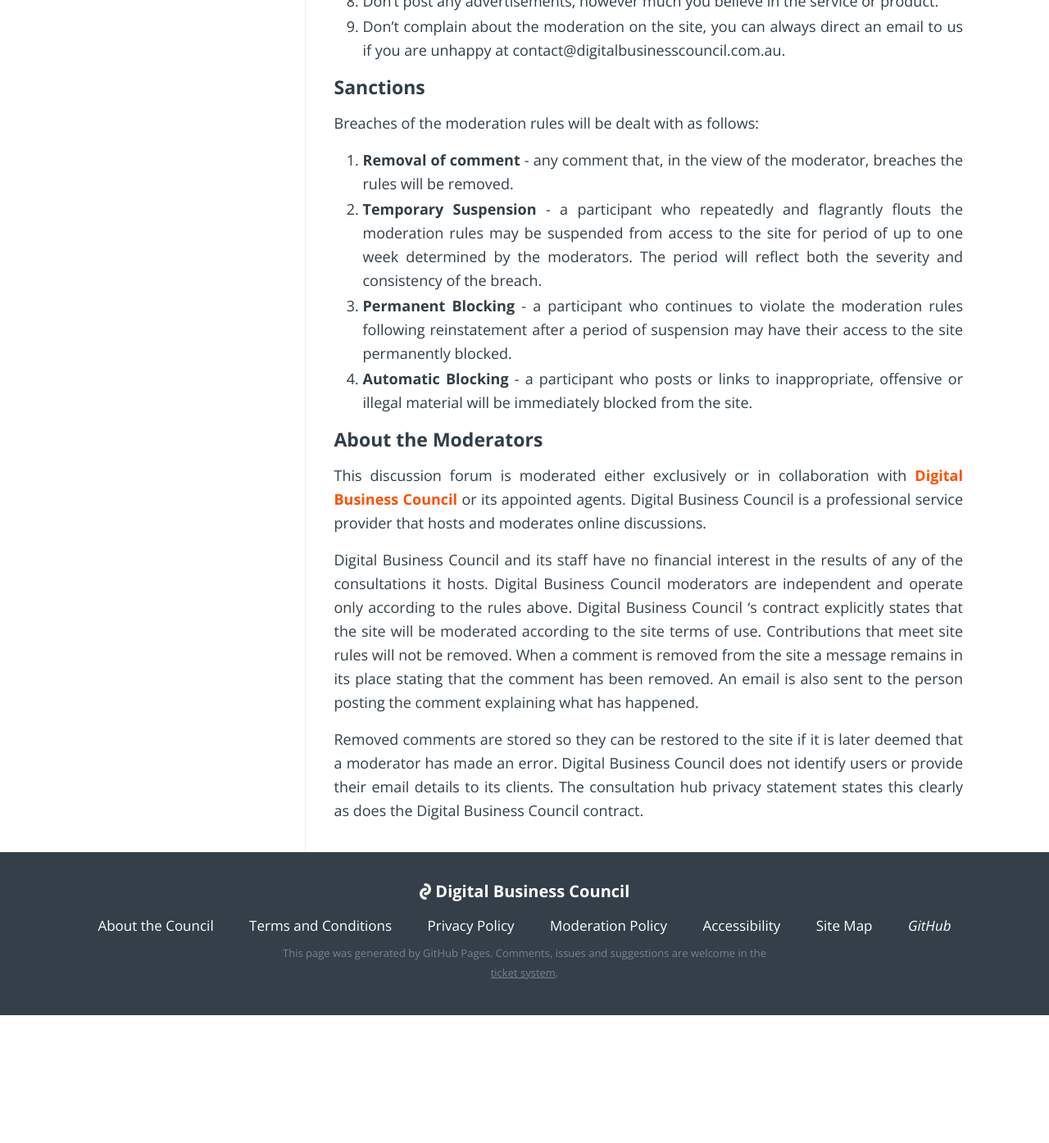
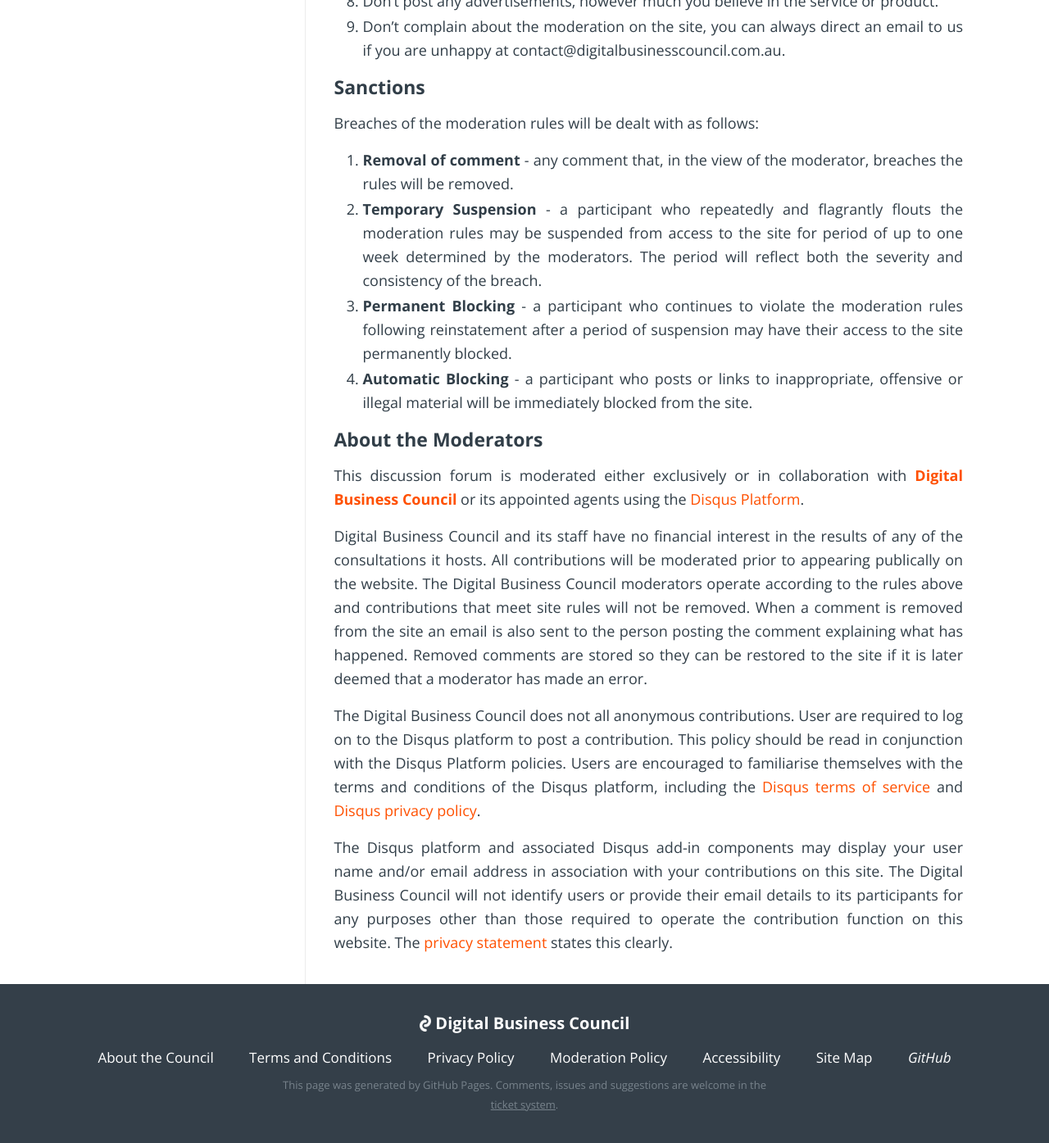
Before and after one commit to Digital-Business-Council/Digital-Business-Council.github.io, a Jekyll site: the page built from pages/policies/moderation.md, in a window 1280 px wide and 1400 px high, scrolled down 2623 px. Shown: the top 1395 px of the window at 82% size. Built offline with Jekyll 4.4.1, drawn with Linux system fonts in a browser that asks for light colours; before the commit the page ends 3862 px from its top, so only the background shows below that; some of the changed text lies outside the part shown.

Commit message:
Update moderation.md

```diff
--- a/pages/policies/moderation.md
+++ b/pages/policies/moderation.md
@@ -49,10 +49,10 @@
 This site is subject to the following moderation rules:
 
 1.  Never post personal information, or information about another forum participant. This includes;
-   - personal information such as your date of birth, tax file number (TFN), bank account details or address
+   - personal information such as your date of birth, bank account details or address,
    - identifying any individual by their real name if they have not already done so, or
    - providing personal contact information such as phone numbers or addresses.
-2.  Never identify a staff member of the consulting organisation by name.
+2.  Never identify a staff member of a participating service provider or the Council's secretariat by name.
 3.  Don't defame anyone or any organisation. A comment is defamatory if it lowers or harms the reputation of a person or organisation.       If you wish to accuse someone of committing a crime or being an idiot this is not the place to do it.
 4.  Don't post anything that could be considered intolerant of a person's race, culture, appearance, gender, sexual preference, religion     or age.
 5.  Don't be obscene and don't use foul language. Lots of people from different backgrounds participate in these forums. We want them to     be able to continue to do so from home, work, school, university or wherever they may be. Disguising swear words by deliberately       misspelling them doesn't make them any less offensive.
@@ -73,8 +73,10 @@
 
 ### **About the Moderators**
 
-This discussion forum is moderated either exclusively or in collaboration with [**Digital Business Council**](http://beta.digitalbusinesscouncil.com.au/) or its appointed agents. Digital Business Council is a professional service provider that hosts and moderates online discussions.
+This discussion forum is moderated either exclusively or in collaboration with [**Digital Business Council**]({{site.url | absolute}}) or its appointed agents using the [Disqus Platform](https://disqus.com/).
 
-Digital Business Council and its staff have no financial interest in the results of any of the consultations it hosts. Digital Business Council moderators are independent and operate only according to the rules above. Digital Business Council 's contract explicitly states that the site will be moderated according to the site terms of use. Contributions that meet site rules will not be removed. When a comment is removed from the site a message remains in its place stating that the comment has been removed. An email is also sent to the person posting the comment explaining what has happened.
+Digital Business Council and its staff have no financial interest in the results of any of the consultations it hosts. All contributions will be moderated prior to appearing publically on the website.  The Digital Business Council moderators operate according to the rules above and contributions that meet site rules will not be removed. When a comment is removed from the site an email is also sent to the person posting the comment explaining what has happened.  Removed comments are stored so they can be restored to the site if it is later deemed that a moderator has made an error.
 
-Removed comments are stored so they can be restored to the site if it is later deemed that a moderator has made an error. Digital Business Council does not identify users or provide their email details to its clients. The consultation hub privacy statement states this clearly as does the Digital Business Council contract.
+The Digital Business Council does not all anonymous contributions.  User are required to log on to the Disqus platform to post a contribution.  This policy should be read in conjunction with the Disqus Platform policies.  Users are encouraged to familiarise themselves with the terms and conditions of the Disqus platform, including the [Disqus terms of service](https://help.disqus.com/customer/portal/articles/466260-terms-of-service) and [Disqus privacy policy](https://help.disqus.com/customer/portal/articles/466259-privacy-policy).
+
+The Disqus platform and associated Disqus add-in components may display your user name and/or email address in association with your contributions on this site.  The Digital Business Council will not identify users or provide their email details to its participants for any purposes other than those required to operate the contribution function on this website. The [privacy statement]({{site.url |absolute}}/privacy) states this clearly.
```
Also changed, not shown: other parts of pages/policies/moderation.md (+1 -1 lines).
